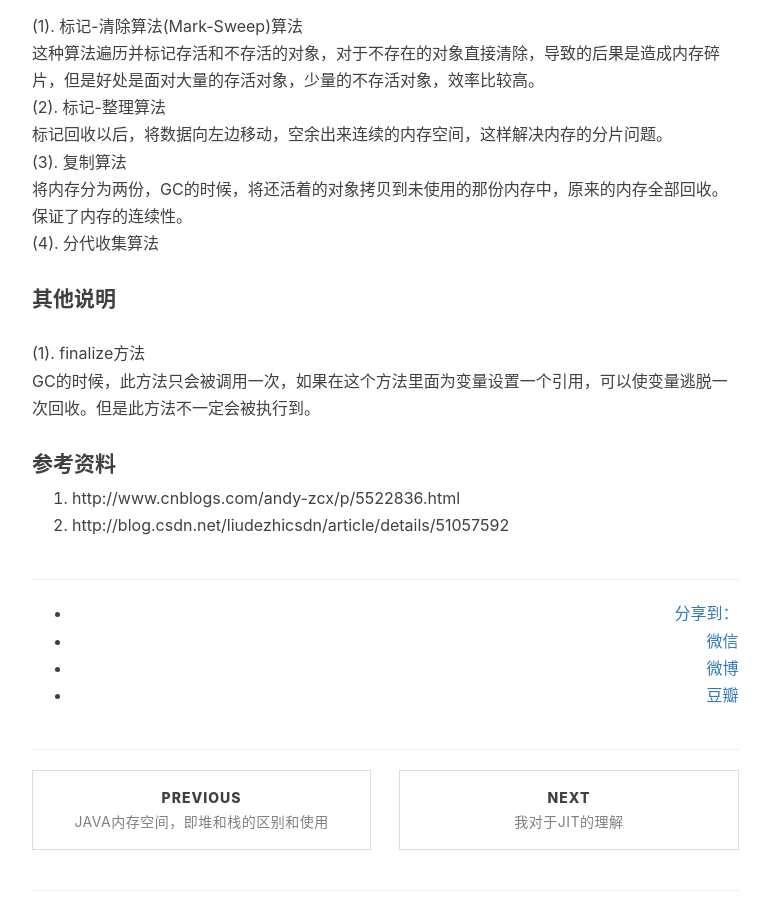
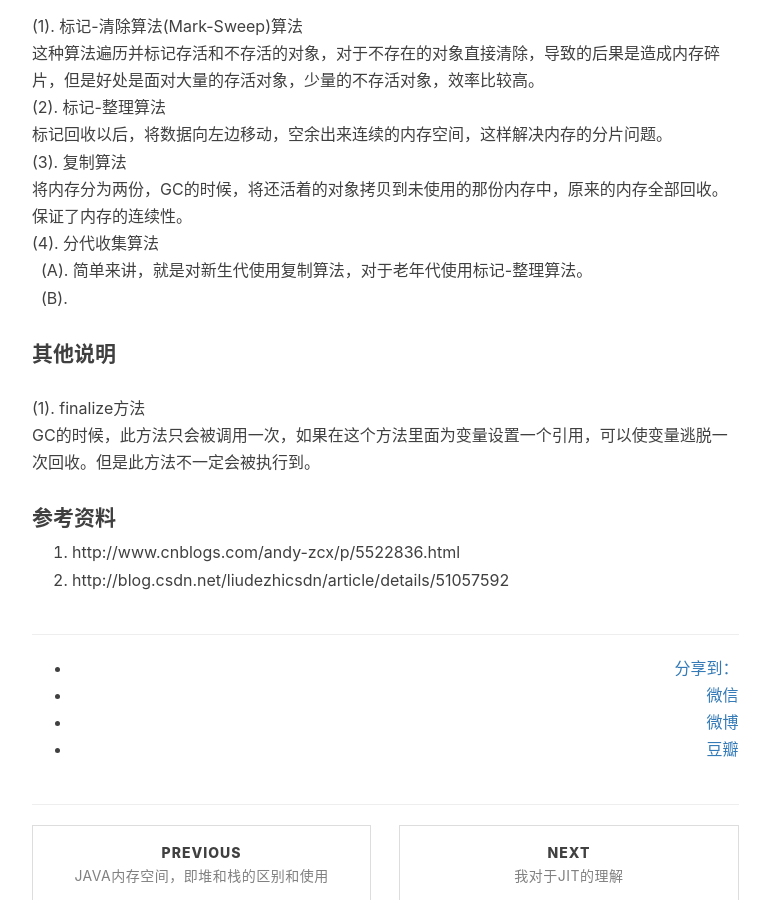
Before and after one commit to baiscjava/basicjava.github.io, a Jekyll site: the page built from _posts/2017-01-13-Java的垃圾回收机制.md, in a window 1280 px wide and 900 px high, scrolled down 1438 px. Shown: the whole window, without its empty margins (233-1003 px from the left). Built offline with Jekyll 4.4.1, drawn with Linux system fonts in a browser that asks for light colours; nearby versions of some CDN libraries; comment, search, counter and statistics services are not loaded.

Commit message:
Update 2017-01-13-Java的垃圾回收机制.md

```diff
--- a/_posts/2017-01-13-Java的垃圾回收机制.md
+++ b/_posts/2017-01-13-Java的垃圾回收机制.md
@@ -35,6 +35,8 @@ tags:
 (3). 复制算法<br>
 将内存分为两份，GC的时候，将还活着的对象拷贝到未使用的那份内存中，原来的内存全部回收。保证了内存的连续性。<br>
 (4). 分代收集算法<br>
+    (A). 简单来讲，就是对新生代使用复制算法，对于老年代使用标记-整理算法。 <br>
+    (B). <br>
 #### 其他说明
 (1). finalize方法<br>
 GC的时候，此方法只会被调用一次，如果在这个方法里面为变量设置一个引用，可以使变量逃脱一次回收。但是此方法不一定会被执行到。<br>
```
